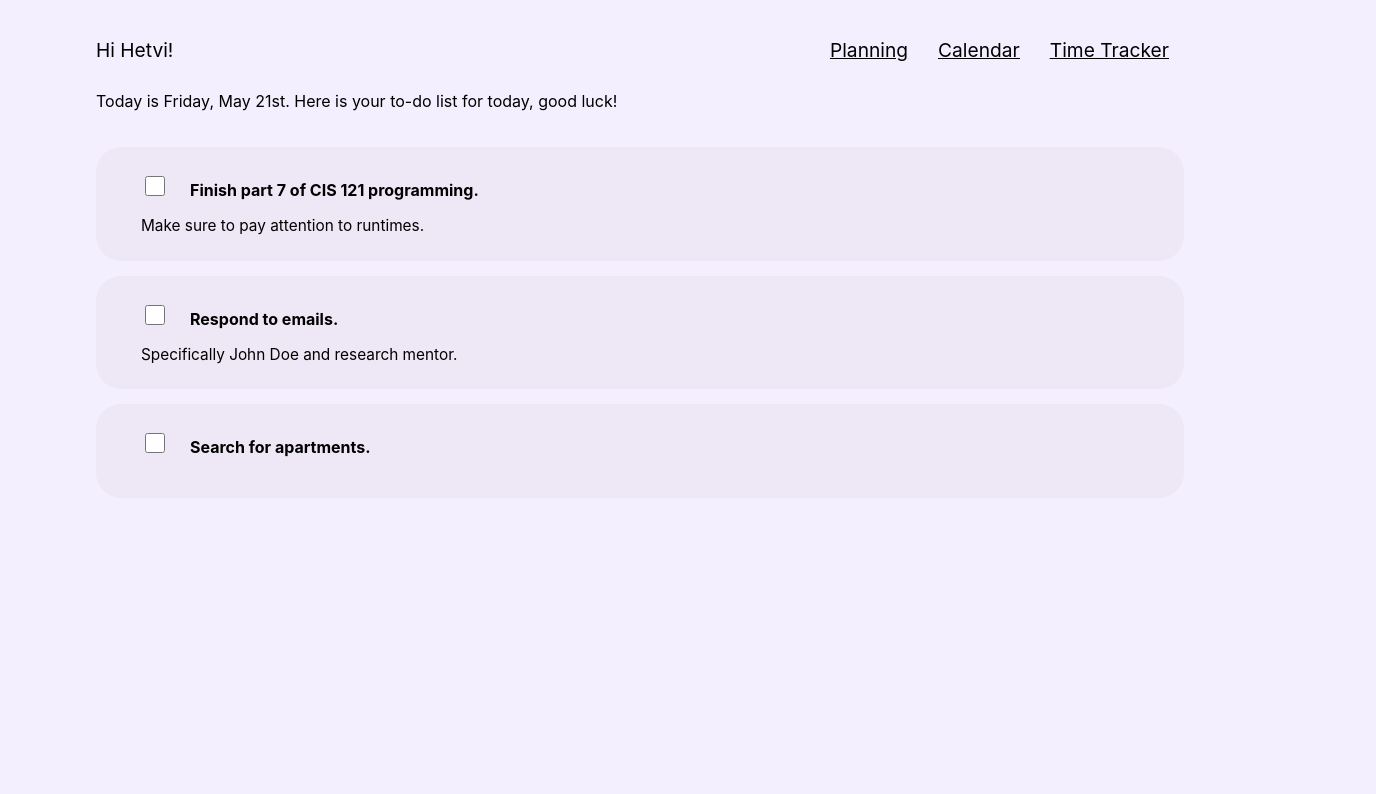
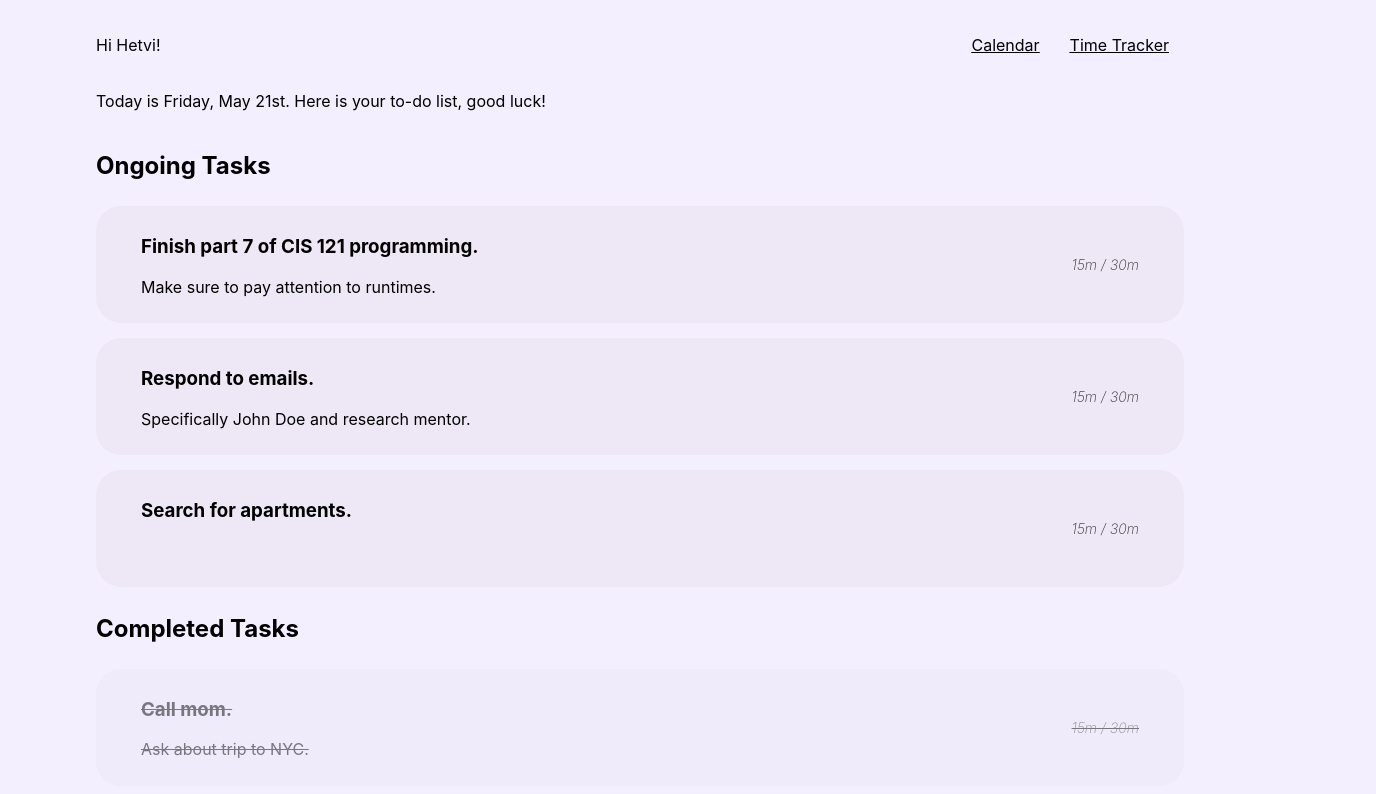
Before and after one commit to hetvshah/bProductive, a React (Create React App) app: page / in a window 1280 px wide. Shown: the top 794 px of the page, 1376 px wide, since content can reach past the window. Built offline with nearby package versions, Linux system fonts and the light colour scheme.

Commit message:
completed tasks frontend

```diff
--- a/src/App.js
+++ b/src/App.js
@@ -1,10 +1,14 @@
-import Home from "./components/Home";
-import { BrowserRouter as Router, Route } from "react-router-dom";
+import Home from './components/Home';
+import Tracker from './components/Tracker';
+import Calendar from './components/Calendar';
+import { BrowserRouter as Router, Route } from 'react-router-dom';
 
 function App() {
   return (
     <Router>
       <Route exact path="/" render={(props) => <Home />} />
+      <Route exact path="/tracker" render={(props) => <Tracker />} />
+      <Route exact path="/calendar" render={(props) => <Calendar />} />
     </Router>
   );
 }
--- /dev/null
+++ b/src/components/Calendar.js
@@ -0,0 +1,9 @@
+const Calendar = () => {
+  return (
+    <div className="header">
+      <p style={{ marginLeft: '7.5vw' }}>Calendar</p>
+    </div>
+  );
+};
+
+export default Calendar;
--- a/src/components/Home.js
+++ b/src/components/Home.js
@@ -1,8 +1,8 @@
-import './Home.css';
+import './Styles.css';
 import { Link } from 'react-router-dom';
 
 const Home = () => {
-  const tasks = [
+  const ongoingTasks = [
     {
       todo: 'Finish part 7 of CIS 121 programming. ',
       notes: 'Make sure to pay attention to runtimes.',
@@ -17,13 +17,35 @@ const Home = () => {
     },
   ];
 
-  const listTasks = tasks.map((task) => (
+  const completedTasks = [
+    {
+      todo: 'Call mom. ',
+      notes: 'Ask about trip to NYC.',
+    },
+  ];
+
+  const listOngoingTasks = ongoingTasks.map((task) => (
     <div className="todo">
-      <h3>
-        <input type="checkbox" />
-        {task.todo}
-      </h3>
-      <p>{task.notes}</p>
+      <div>
+        <h3>
+          {/* <input type="checkbox" /> */}
+          {task.todo}
+        </h3>
+        <p>{task.notes}</p>
+      </div>
+
+      <div className="times">15m / 30m</div>
+    </div>
+  ));
+
+  const listCompletedTasks = completedTasks.map((task) => (
+    <div className="todo todo-complete">
+      <div>
+        <h3>{task.todo}</h3>
+        <p>{task.notes}</p>
+      </div>
+
+      <div className="times">15m / 30m</div>
     </div>
   ));
 
@@ -32,10 +54,7 @@ const Home = () => {
       <div className="header">
         <p style={{ marginLeft: '7.5vw' }}>Hi Hetvi!</p>
         <div className="topLinks">
-          <p className="links">
-            <Link to="/planning">
-              <u>Planning</u>
-            </Link>
+          <p>
             <Link to="/calendar">
               <u>Calendar</u>
             </Link>
@@ -49,9 +68,17 @@ const Home = () => {
         className="header"
         style={{ marginLeft: '7.5vw', fontSize: '1.25vw', marginTop: '2.5vw' }}
       >
-        Today is Friday, May 21st. Here is your to-do list for today, good luck!
+        Today is Friday, May 21st. Here is your to-do list, good luck!
       </p>
-      {listTasks}
+
+      <h2 style={{ padding: '0 0 0.5vw 0', marginLeft: '7.5vw' }}>
+        Ongoing Tasks
+      </h2>
+      {listOngoingTasks}
+      <h2 style={{ padding: '0.5vw 0', marginLeft: '7.5vw' }}>
+        Completed Tasks
+      </h2>
+      {listCompletedTasks}
     </div>
   );
 };
--- a/src/components/Home.css
+++ b/src/components/Styles.css
@@ -1,16 +1,15 @@
 .header {
-  width: 100vw;
+  /* width: 100vw; */
   height: 5vh;
   display: flex;
   flex-direction: row;
-  font-size: 1.5vw;
-  justify-content: space-between;
+  font-size: 1.25vw;
   margin-top: 1.5vw;
 }
 
 .topLinks {
   text-align: right;
-  /* margin-left: auto; */
+  margin-left: auto;
   margin-right: 7.5vw;
 }
 
@@ -26,32 +25,49 @@ u:hover {
 .todo {
   background: #eee8f6;
   border-radius: 25px;
-  /* width: 50vw;
-  height: 15vh; */
   margin: 15px;
   padding: 10px 45px;
-  cursor: pointer;
   margin-left: 7.5vw;
   margin-right: 7.5vw;
+  display: flex;
+  flex-direction: row;
 }
 
-.todo h3 {
+.todo:hover {
+  background: #05050510;
+}
+
+.todo-complete {
+  opacity: 0.5;
+  text-decoration: line-through;
+}
+
+/* .todo h3 {
   align-items: center;
   justify-content: space-between;
-  font-size: 1.25vw;
+  font-size: 1.2vw;
 }
 
 .todo p {
   display: flex;
   align-items: center;
   justify-content: space-between;
-  font-size: 1.2vw;
+  font-size: 1vw;
 }
 
 .todo input {
-  width: 20px;
-  height: 20px;
+  width: 1vw;
+  height: 1vw;
   margin-right: 25px;
-  padding: 3px 7px;
-  font-size: 17px;
+} */
+
+.times {
+  text-align: center;
+  padding: 40px 0;
+  margin-left: auto;
+  margin-right: 0;
+  font-style: italic;
+  font-weight: 200;
+  color: #2c2c2c;
+  font-size: 1.1vw;
 }
--- /dev/null
+++ b/src/components/Tracker.js
@@ -0,0 +1,9 @@
+const Tracker = () => {
+  return (
+    <div className="header">
+      <p style={{ marginLeft: '7.5vw' }}>Time Tracker</p>
+    </div>
+  );
+};
+
+export default Tracker;
```
